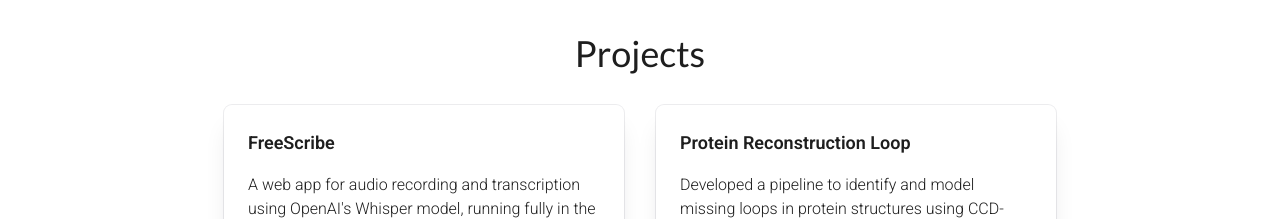
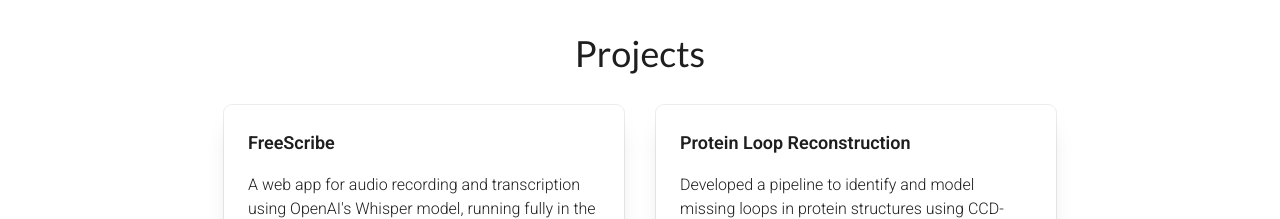
Before and after one commit to AlessandroCaula/alessandrocaula-website, a React (Vite) app: page / in a window 1280 px wide. Shown: the part 3100-3319 px from the top of the page. Built offline with nearby package versions, Linux system fonts and the light colour scheme.

Commit message:
Fixed project name

```diff
--- a/src/data/personalProjects.ts
+++ b/src/data/personalProjects.ts
@@ -15,7 +15,7 @@ export const projects: projectType[] = [
   },
   {
     id: 2,
-    title: "Protein Reconstruction Loop",
+    title: "Protein Loop Reconstruction",
     description:
       "Developed a pipeline to identify and model missing loops in protein structures using CCD-based backbone reconstruction.",
     technologies: ["Python", "NumPy", "Biopython"],
```
